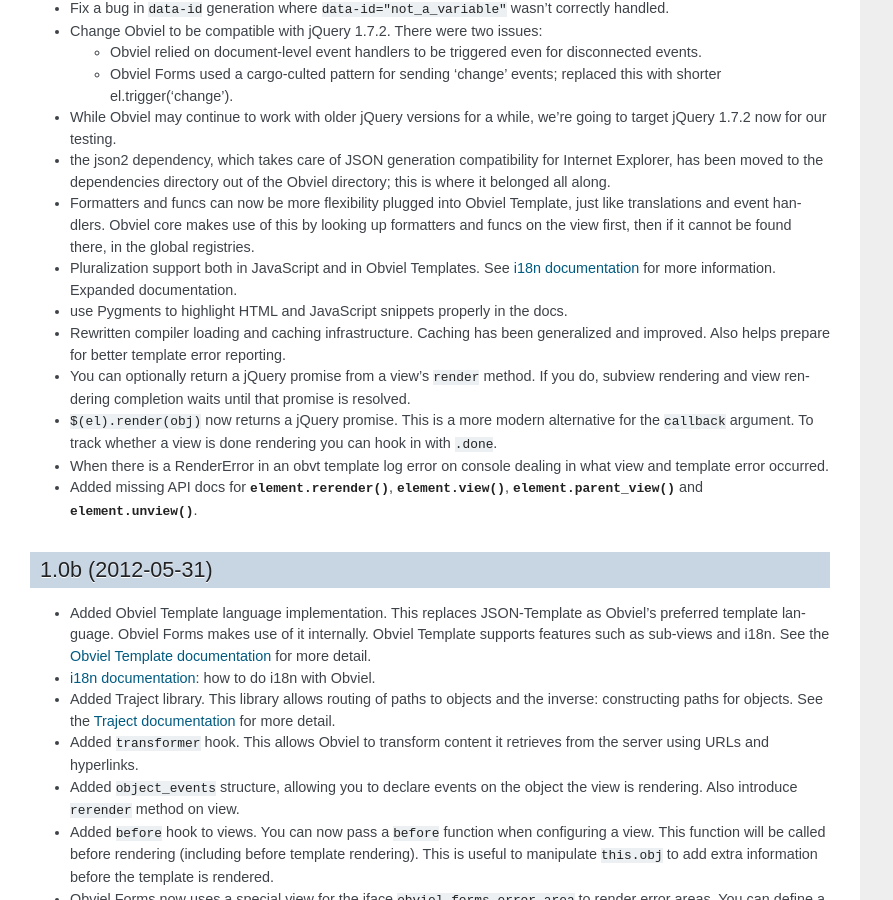
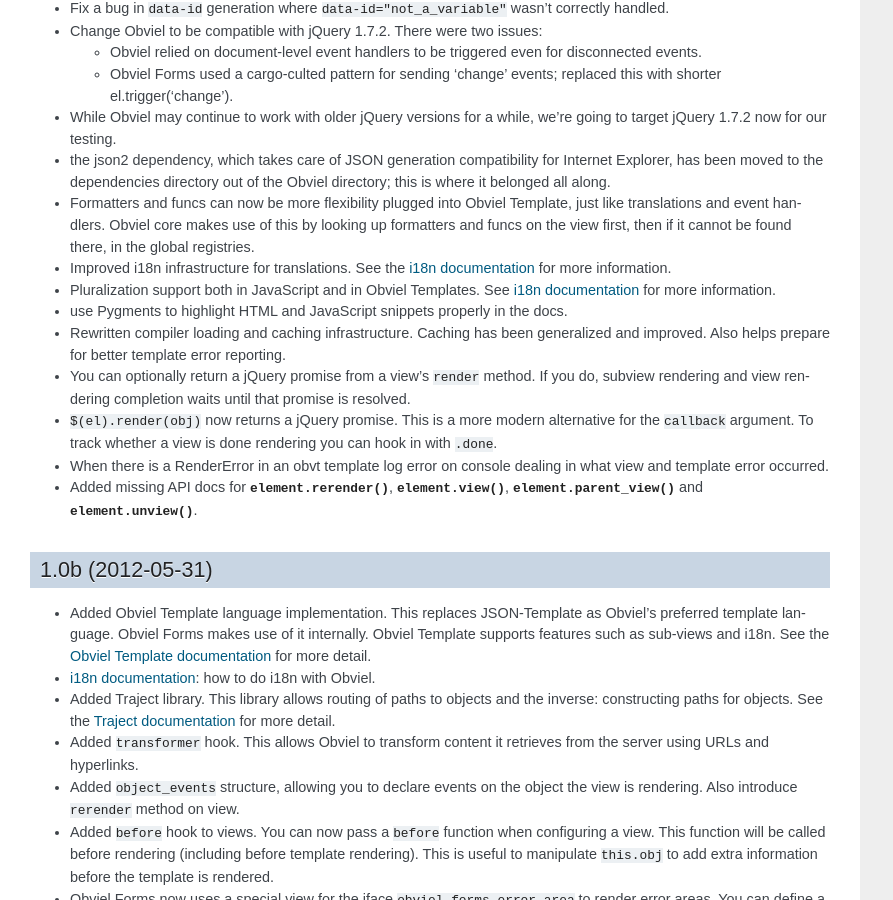
Before and after one commit to obviel/obviel, a Sphinx documentation site: the page built from doc/CHANGES.txt, in a window 1280 px wide and 900 px high, scrolled down 354 px. Shown: the whole window, without its empty margins (0-893 px from the left). Built offline with Sphinx 7.4.7, drawn with Linux system fonts in a browser that asks for light colours.

Commit message:
Tweak changes.

```diff
--- a/doc/CHANGES.txt
+++ b/doc/CHANGES.txt
@@ -44,9 +44,12 @@
   makes use of this by looking up formatters and funcs on the view
   first, then if it cannot be found there, in the global registries.
 
+* Improved i18n infrastructure for translations. See the :doc:`i18n
+  documentation <i18n>` for more information.
+
 * Pluralization support both in JavaScript and in Obviel
   Templates. See :doc:`i18n documentation <i18n>` for more
-  information. Expanded documentation.
+  information.
 
 * use Pygments to highlight HTML and JavaScript snippets properly
   in the docs.
```
